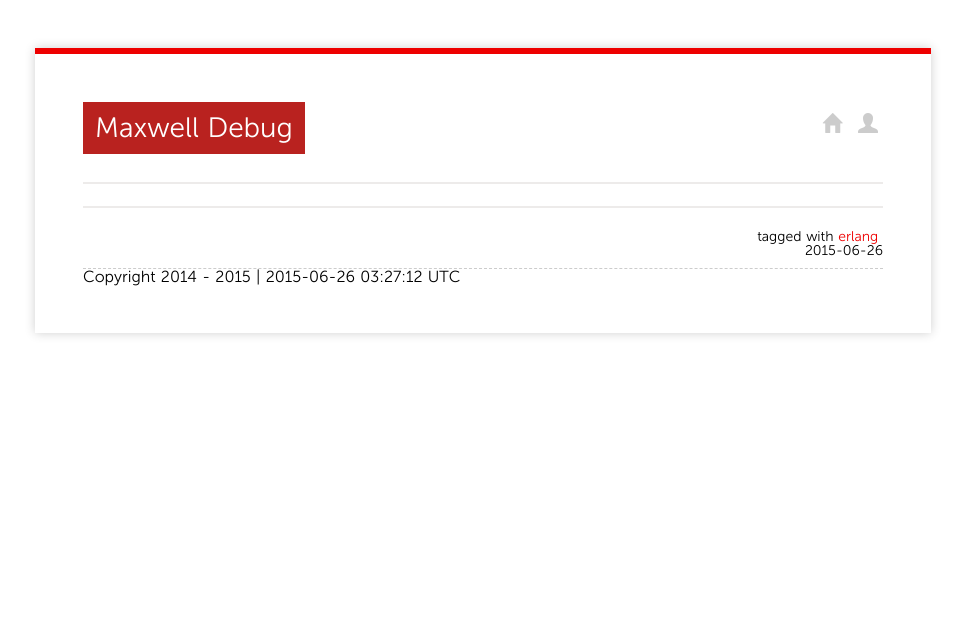
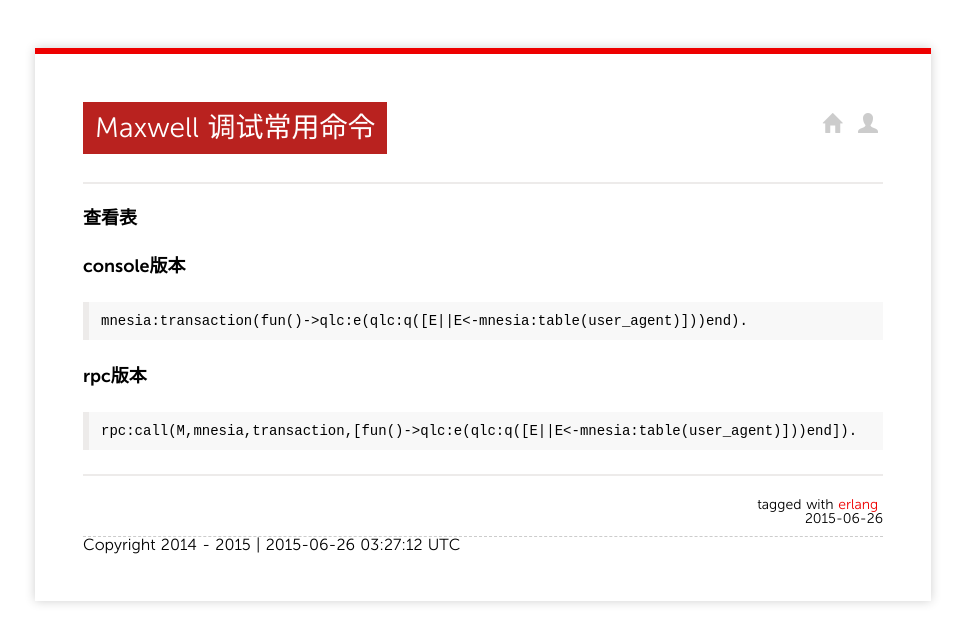
Before and after one commit to junix/junix.github.io, a Jekyll site: the page built from _posts/2015/2015-06-26-maxwell-debug.md, in a window 1280 px wide. Shown: the top 643 px of the page, without its empty margins (157-1122 px from the left). Built offline with Jekyll 4.4.1, drawn with Linux system fonts in a browser that asks for light colours; nearby versions of some CDN libraries; Markdown is read by kramdown in place of the engine named in the settings.

Commit message:
modify new post [/Users/junix/junix.github.io/_posts/2015/2015-06-26-maxwell-debug.md]

````diff
--- a/_posts/2015/2015-06-26-maxwell-debug.md
+++ b/_posts/2015/2015-06-26-maxwell-debug.md
@@ -1,8 +1,22 @@
 ---
 layout: post
-title:
+title: Maxwell 调试常用命令
 categories:
 - erlang
 tags:
 - erlang
 ---
+
+### 查看表
+
+### console版本
+
+```
+mnesia:transaction(fun()->qlc:e(qlc:q([E||E<-mnesia:table(user_agent)]))end).
+```
+
+### rpc版本
+
+```
+rpc:call(M,mnesia,transaction,[fun()->qlc:e(qlc:q([E||E<-mnesia:table(user_agent)]))end]).
+```
````
